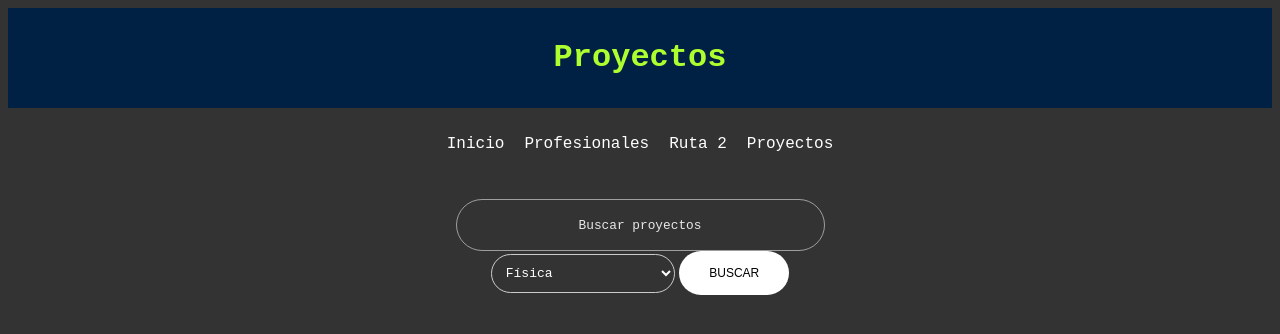
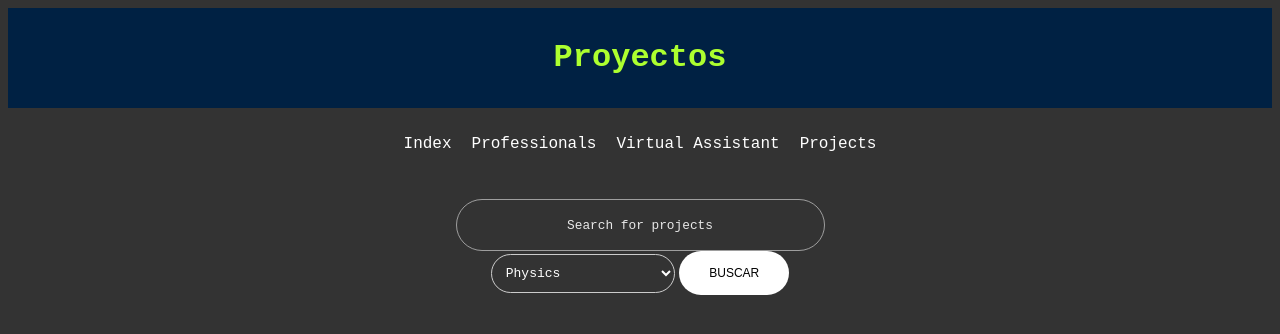
Before and after one commit to KapeParaguay/MS, a Flask app: page /proyectos in a window 1280 px wide. Shown: the top 334 px of the page. Run offline with Flask 3, Linux system fonts and the light colour scheme.

Commit message:
Update proyectos.html

```diff
--- a/templates/proyectos.html
+++ b/templates/proyectos.html
@@ -12,44 +12,44 @@
     </header>
     <nav>
         <ul>
-            <li><a href="/">Inicio</a></li>
-            <li><a href="/profesionales">Profesionales</a></li>
-            <li><a href="/ruta2">Ruta 2</a></li>
-            <li><a href="/proyectos">Proyectos</a></li>
+            <li><a href="/">Index</a></li>
+            <li><a href="/profesionales">Professionals</a></li>
+            <li><a href="/ruta2">Virtual Assistant</a></li>
+            <li><a href="/proyectos">Projects</a></li>
         </ul>
     </nav>
     <main class="main-container">
         <form method="POST">
             <div class="input-group">
                 <input required="" type="text" name="text" autocomplete="off" class="input">
-                <label class="user-label">Buscar proyectos</label>
+                <label class="user-label">Search for projects</label>
             </div>
             <select id="filtro" name="filtro">
-                <option value="Física">Física</option>
-                <option value="Química">Química</option>
-                <option value="Biología">Biología</option>
-                <option value="Astronomía">Astronomía</option>
-                <option value="Geología">Geología</option>
-                <option value="Ecología">Ecología</option>
-                <option value="Matemáticas">Matemáticas</option>
-                <option value="Informática">Informática</option>
-                <option value="Medicina">Medicina</option>
-                <option value="Psicología">Psicología</option>
-                <option value="Sociología">Sociología</option>
-                <option value="Antropología">Antropología</option>
-                <option value="Economía">Economía</option>
-                <option value="Política">Política</option>
-                <option value="Historia">Historia</option>
-                <option value="Lingüística">Lingüística</option>
-                <option value="Ciencias del Medio Ambiente">Ciencias del Medio Ambiente</option>
-                <option value="Neurociencia">Neurociencia</option>
-                <option value="Bioquímica">Bioquímica</option>
-                <option value="Genética">Genética</option>
-                <option value="Oceanografía">Oceanografía</option>
-                <option value="Fotónica">Fotónica</option>
-                <option value="Ciencias Sociales">Ciencias Sociales</option>
-                <option value="Ciencias Polares">Ciencias Polares</option>
-                <option value="Ingeniería">Ingeniería</option>
+               <option value="Física">Physics</option>
+<option value="Química">Chemistry</option>
+<option value="Biología">Biology</option>
+<option value="Astronomía">Astronomy</option>
+<option value="Geología">Geology</option>
+<option value="Ecología">Ecology</option>
+<option value="Matemáticas">Mathematics</option>
+<option value="Informática">Computer Science</option>
+<option value="Medicina">Medicine</option>
+<option value="Psicología">Psychology</option>
+<option value="Sociología">Sociology</option>
+<option value="Antropología">Anthropology</option>
+<option value="Economía">Economics</option>
+<option value="Política">Politics</option>
+<option value="Historia">History</option>
+<option value="Lingüística">Linguistics</option>
+<option value="Ciencias del Medio Ambiente">Environmental Sciences</option>
+<option value="Neurociencia">Neuroscience</option>
+<option value="Bioquímica">Biochemistry</option>
+<option value="Genética">Genetics</option>
+<option value="Oceanografía">Oceanography</option>
+<option value="Fotónica">Photonics</option>
+<option value="Ciencias Sociales">Social Sciences</option>
+<option value="Ciencias Polares">Polar Sciences</option>
+<option value="Ingeniería">Engineering</option>
             </select>
             <input class="btn" style="padding: 15px 30px; font-size: 12px;" type="submit" value="Buscar">
         </form>
```
